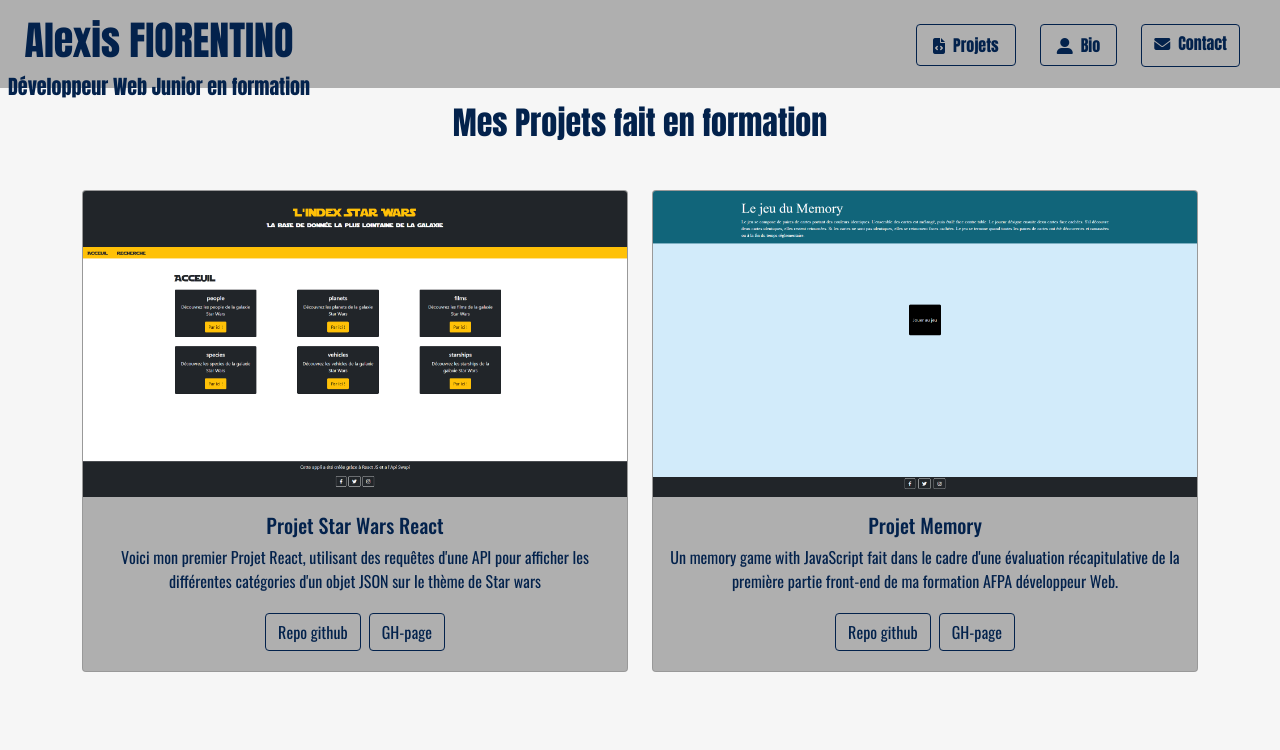
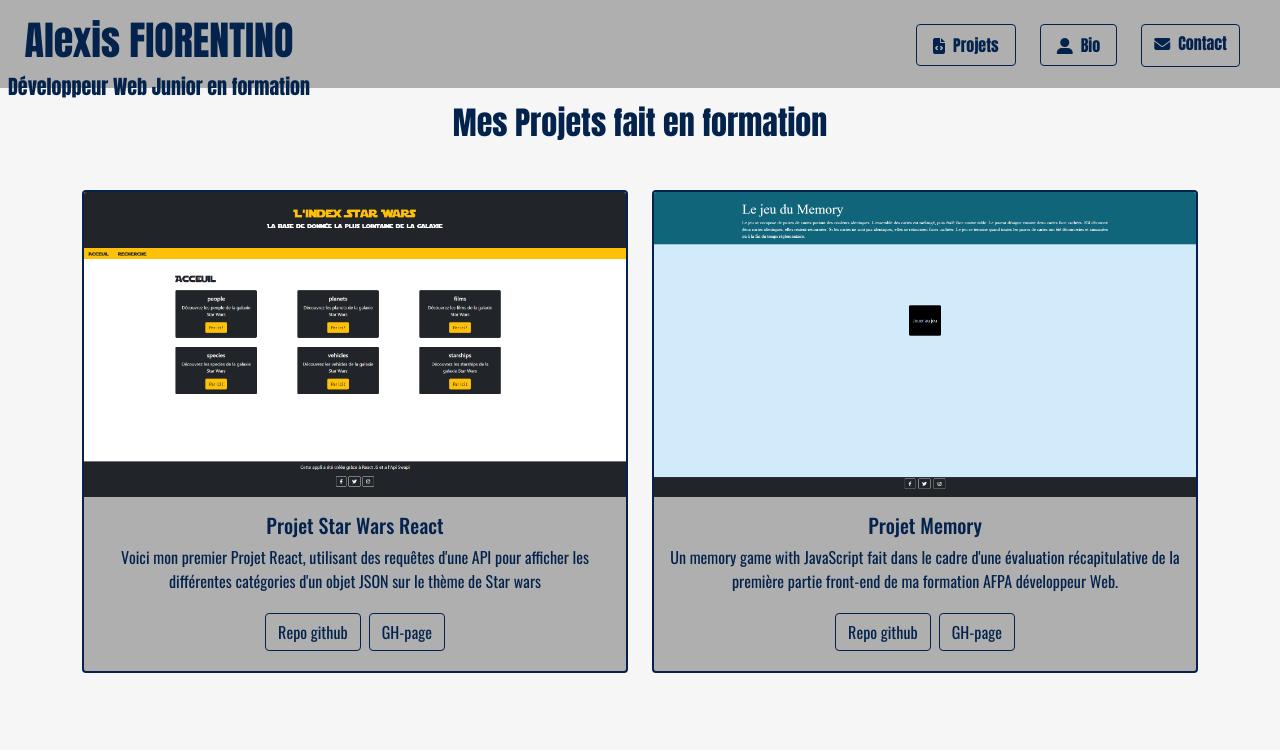
Before and after one commit to AlexisFioreCode/portfolio, a React (Create React App) app: page / in a window 1280 px wide. Shown: the top 750 px of the page. Built offline with nearby package versions, Linux system fonts and the light colour scheme.

Commit message:
added border around cards

```diff
--- a/src/App.css
+++ b/src/App.css
@@ -68,7 +68,8 @@ a[href^="mailto"] {
   width: 100%;
   margin: 5vh auto;
   background-color: #afafaf;
-  transition: transform .4s
+  transition: transform .4s;
+  border: 2px solid #03224c;
 }
 .card a {
   background-color: #afafaf;
```
